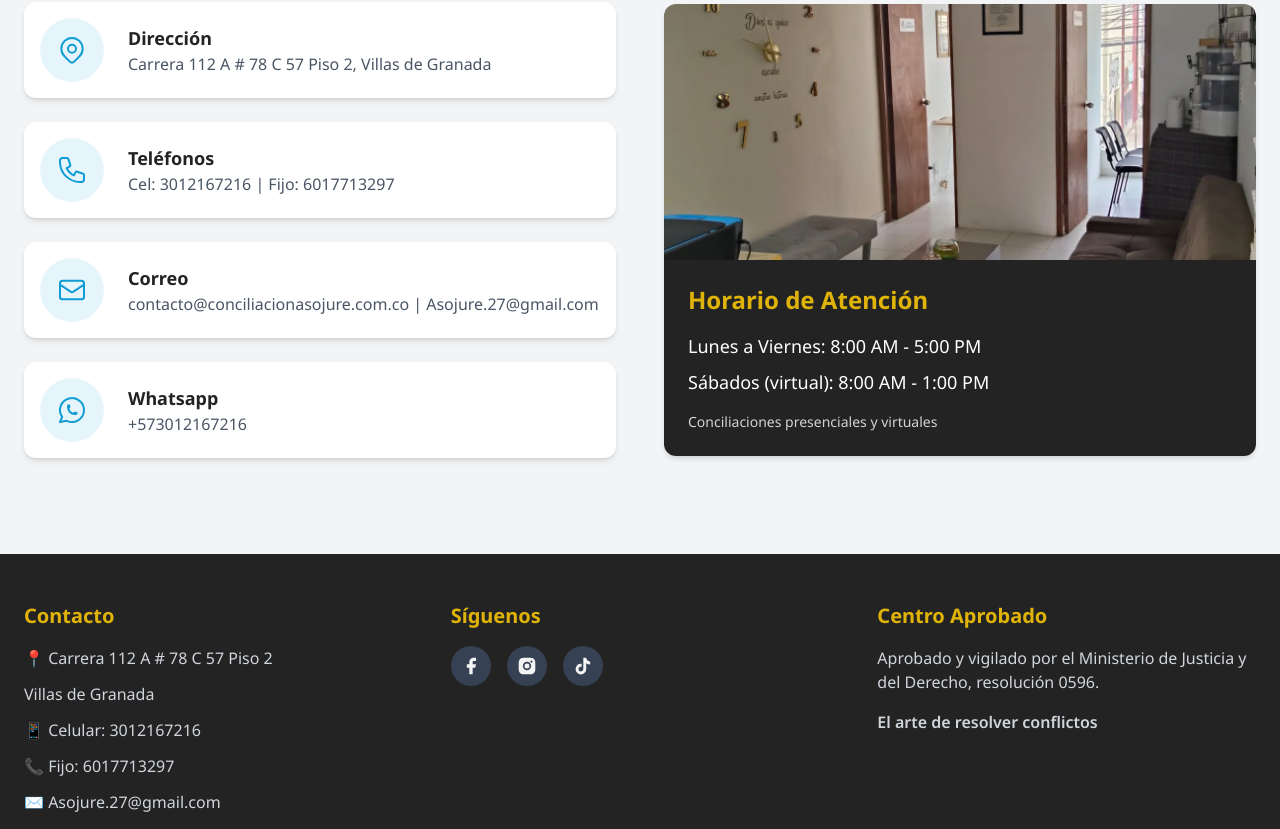
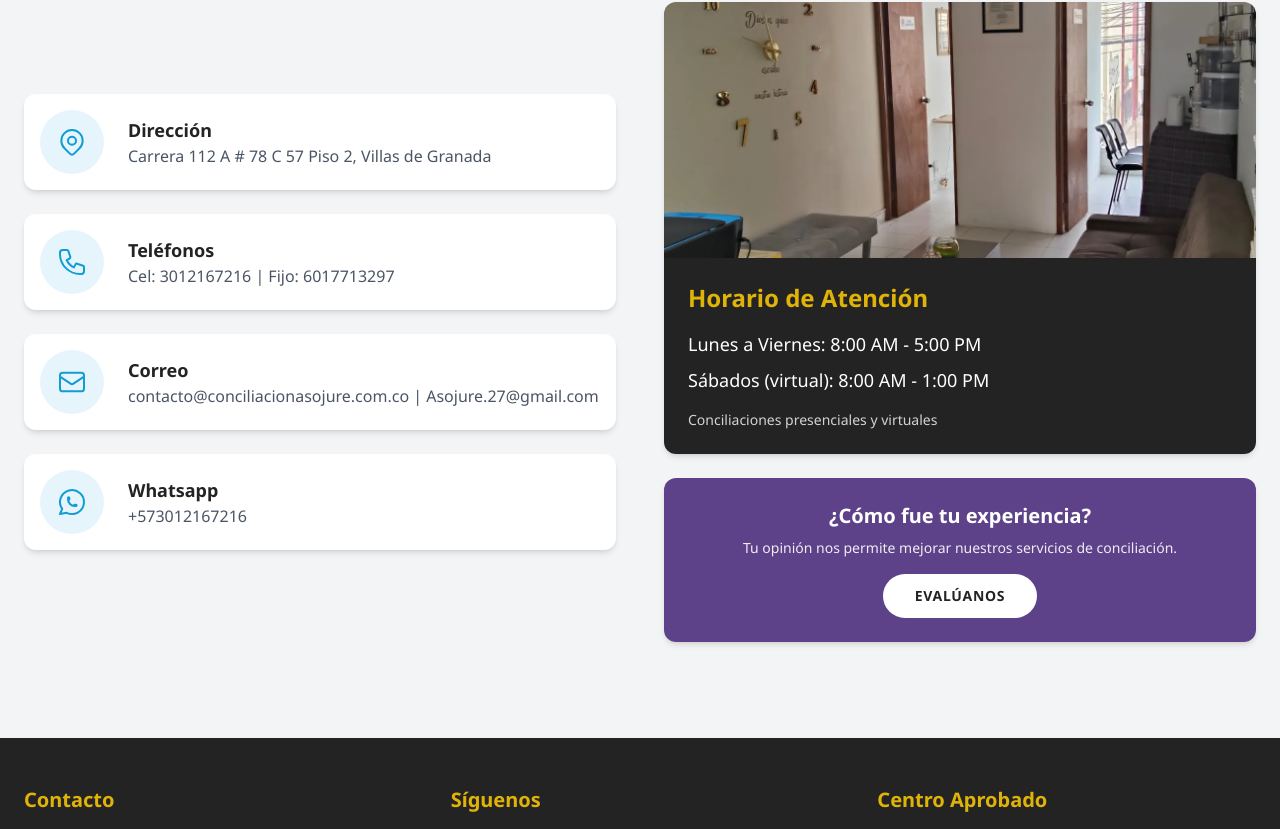
Before and after one commit to Asojure/asojure-website, a Vue app: page / in a window 1280 px wide. Shown: the part 2578-3407 px from the top of the page. Built offline with nearby package versions, Linux system fonts and the light colour scheme.

Commit message:
feat: Encuesta satisfaccion

```diff
--- a/src/components/sections/ContactSection.vue
+++ b/src/components/sections/ContactSection.vue
@@ -2,6 +2,7 @@
   import SectionUi from "../ui/SectionUI.vue";
   import CardUi from "../ui/CardUI.vue";
   import IconUi from "../ui/IconUI.vue";
+  import ButtonUi from "../ui/ButtonUI.vue";
   import { IMAGES, CONTACT_INFO, BUSINESS_HOURS, ICONS } from "@/constants";
   import type { ContactInfo } from "@/types";
 
@@ -67,6 +68,23 @@
             <p class="text-sm mt-4 opacity-80">{{ BUSINESS_HOURS.NOTE }}</p>
           </div>
         </CardUi>
+
+        <!-- Satisfaction Survey -->
+        <CardUi class="overflow-hidden">
+          <div class="p-6 bg-brand-purple text-white text-center">
+            <h4 class="text-xl font-bold mb-2 font-heading">¿Cómo fue tu experiencia?</h4>
+            <p class="mb-4 opacity-90 text-sm">
+              Tu opinión nos permite mejorar nuestros servicios de conciliación.
+            </p>
+            <ButtonUi
+              href="https://docs.google.com/forms/d/e/1FAIpQLSf2E-HUyreUvVBtRr2Gfm101JDujA1RvP-060tcWi9GtWNXJA/viewform"
+              variant="light"
+              target="_blank"
+            >
+              Evalúanos
+            </ButtonUi>
+          </div>
+        </CardUi>
       </div>
     </div>
   </SectionUi>
--- a/src/components/ui/ButtonUI.vue
+++ b/src/components/ui/ButtonUI.vue
@@ -5,6 +5,7 @@
     variant?: ButtonVariant;
     href?: string;
     type?: ButtonType;
+    target?: string;
   }
 
   withDefaults(defineProps<Props>(), {
@@ -26,6 +27,7 @@
     :is="href ? 'a' : 'button'"
     :href="href"
     :type="!href ? type : undefined"
+    :target="target ? target : undefined"
     :class="[
       'px-8 py-3 rounded-full font-bold uppercase tracking-wider text-sm transition-all duration-300 inline-block text-center',
       variantClasses[variant],
```
